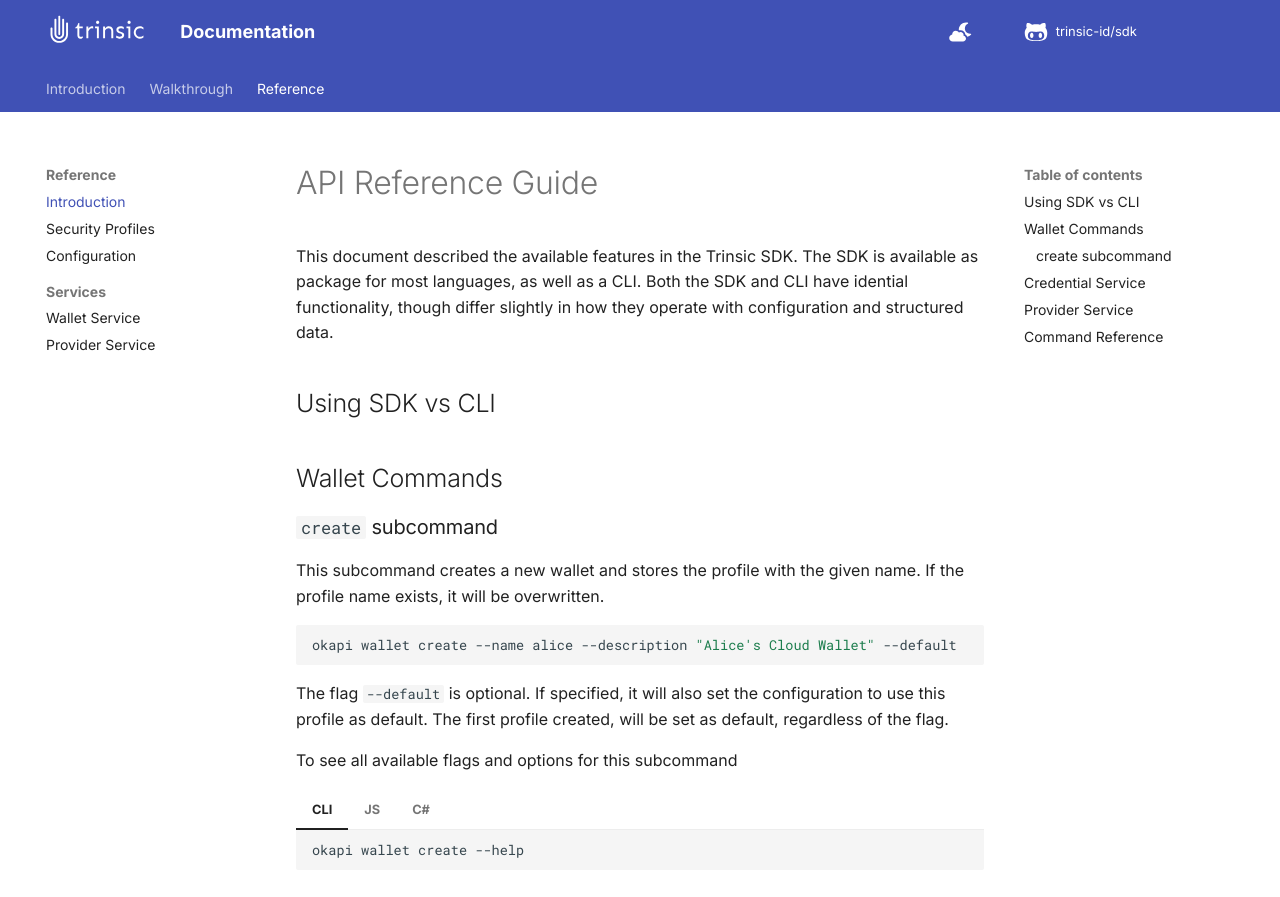
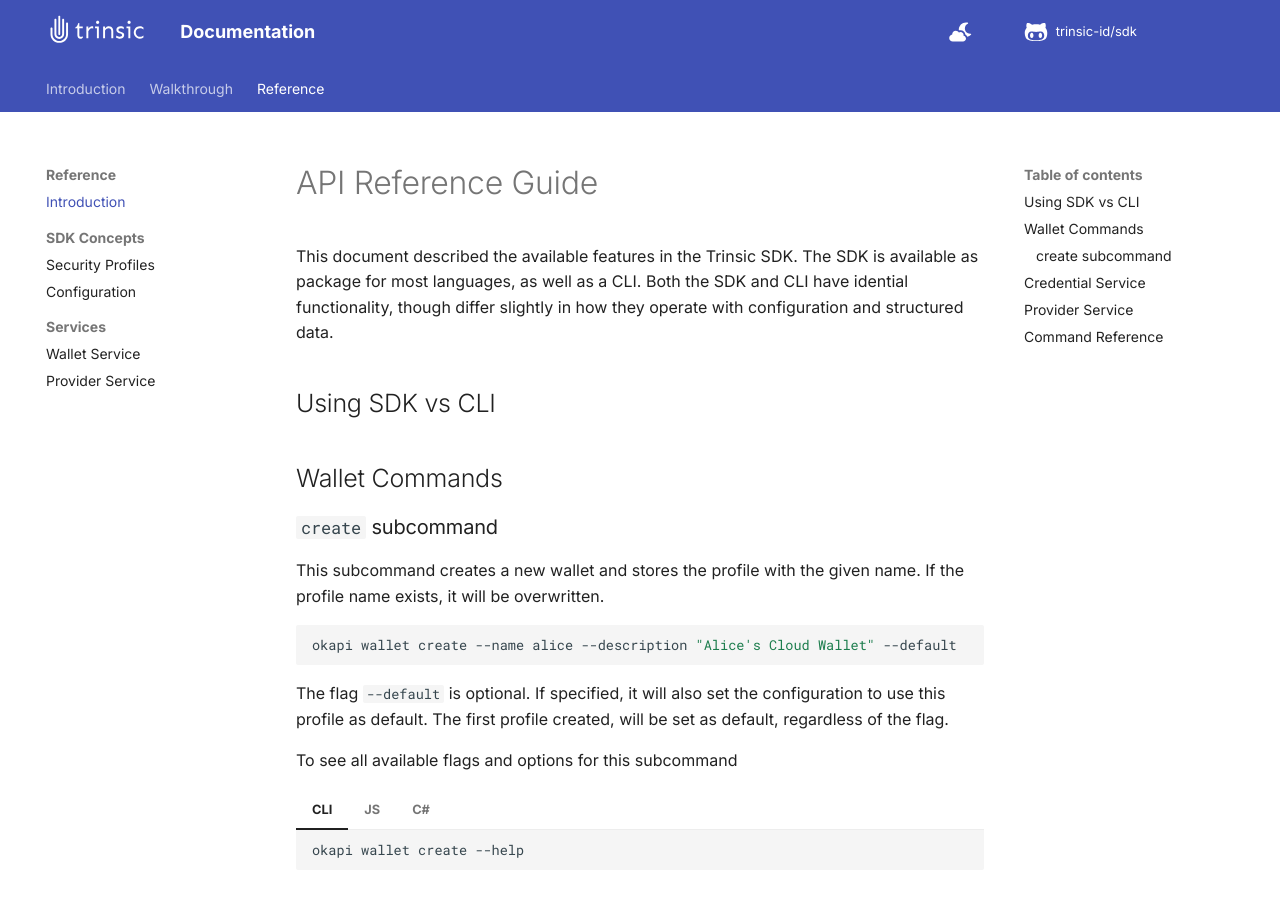
Before and after one commit to trinsic-id/v2-sdk, an MkDocs documentation site: the page built from docs/reference/index.md, in a window 1280 px wide and 900 px high. Shown: the top 897 px of the window. Built offline with MkDocs 1.6.1 and Material for MkDocs 9.7.7, drawn with Linux system fonts in a browser that asks for light colours; comment, search, counter and statistics services are not loaded.

Commit message:
Separate concepts

```diff
--- a/mkdocs.yml
+++ b/mkdocs.yml
@@ -8,8 +8,9 @@
   - Walkthrough: walkthrough.md
   - Reference:
       - Introduction: reference/index.md
-      - Security Profiles: reference/profiles.md
-      - Configuration: reference/configuration.md
+      - SDK Concepts:
+        - Security Profiles: reference/profiles.md
+        - Configuration: reference/configuration.md
       - Services:
           - Wallet Service: reference/services/wallet-service.md
           - Provider Service: reference/services/provider-service.md
```
Also changed, not shown: 1 other file.
